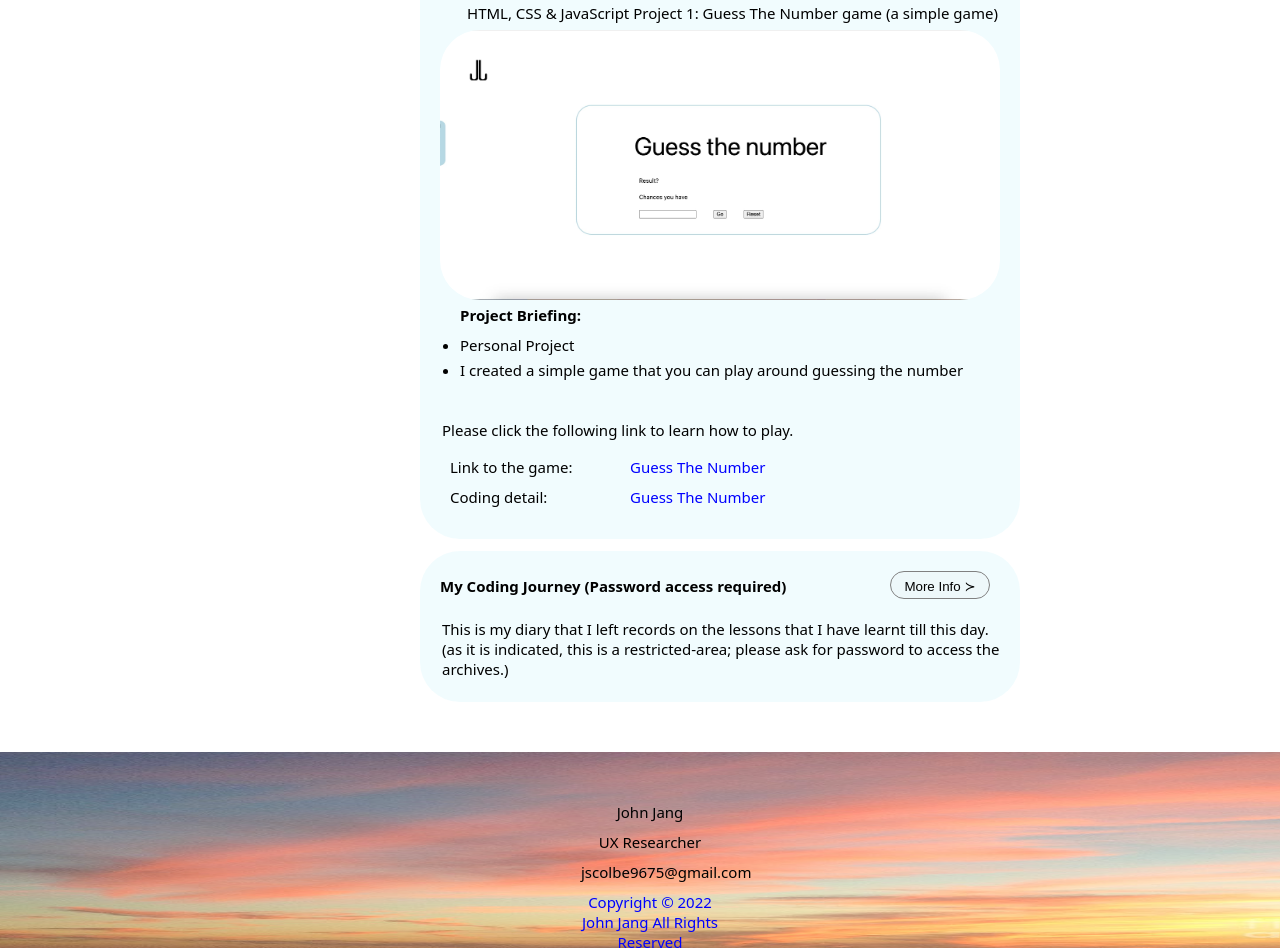
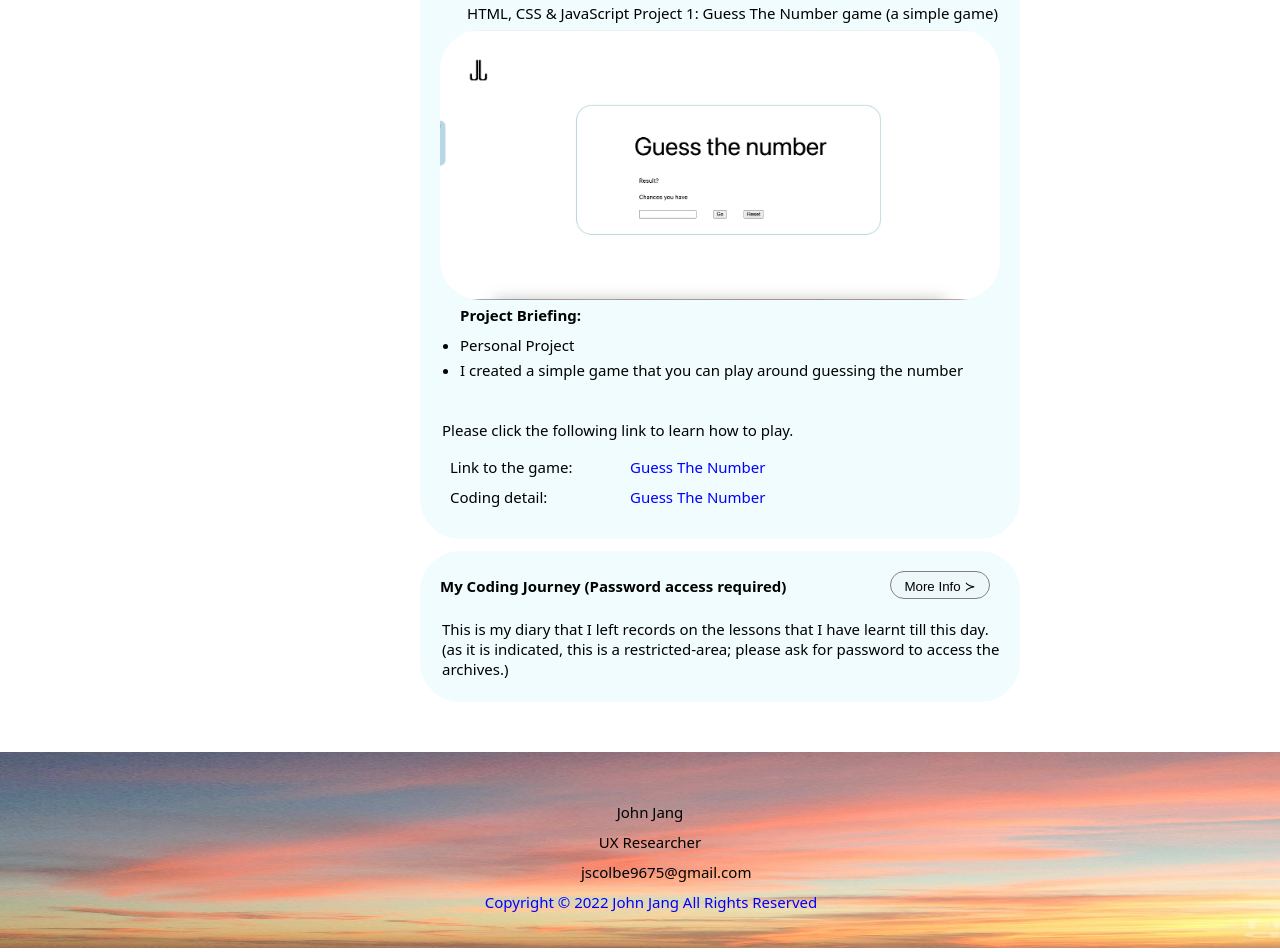
Before and after one commit to johnjang94/uxrportfolio, a plain HTML site: page index.html in a window 1280 px wide. Shown: the part 5856-6808 px from the top of the page. Drawn offline with Linux system fonts and the light colour scheme.

Commit message:
third commit

```diff
--- a/index/css/index.css
+++ b/index/css/index.css
@@ -544,4 +544,8 @@ p {
 
 .copyright {
   color: blue;
+
+  width: 500px;
+
+  margin-left: -170px;
 }
```
